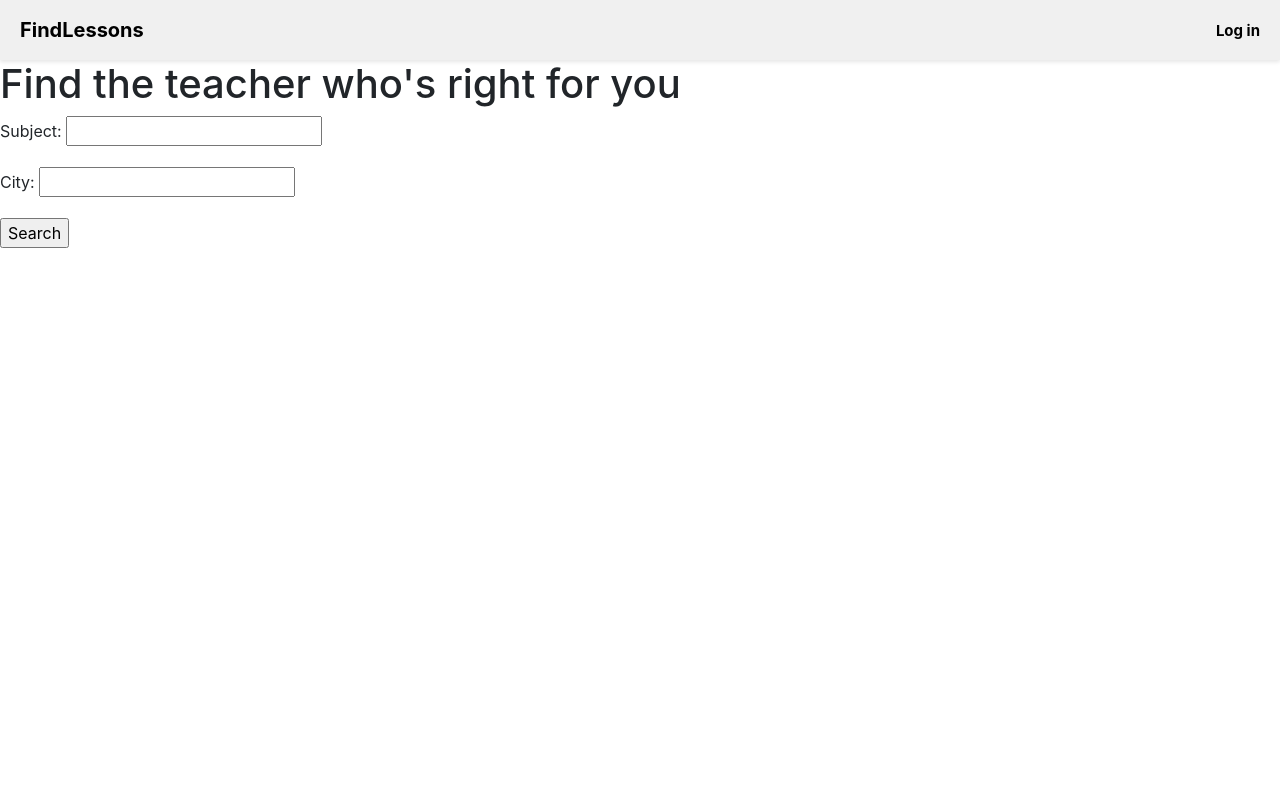
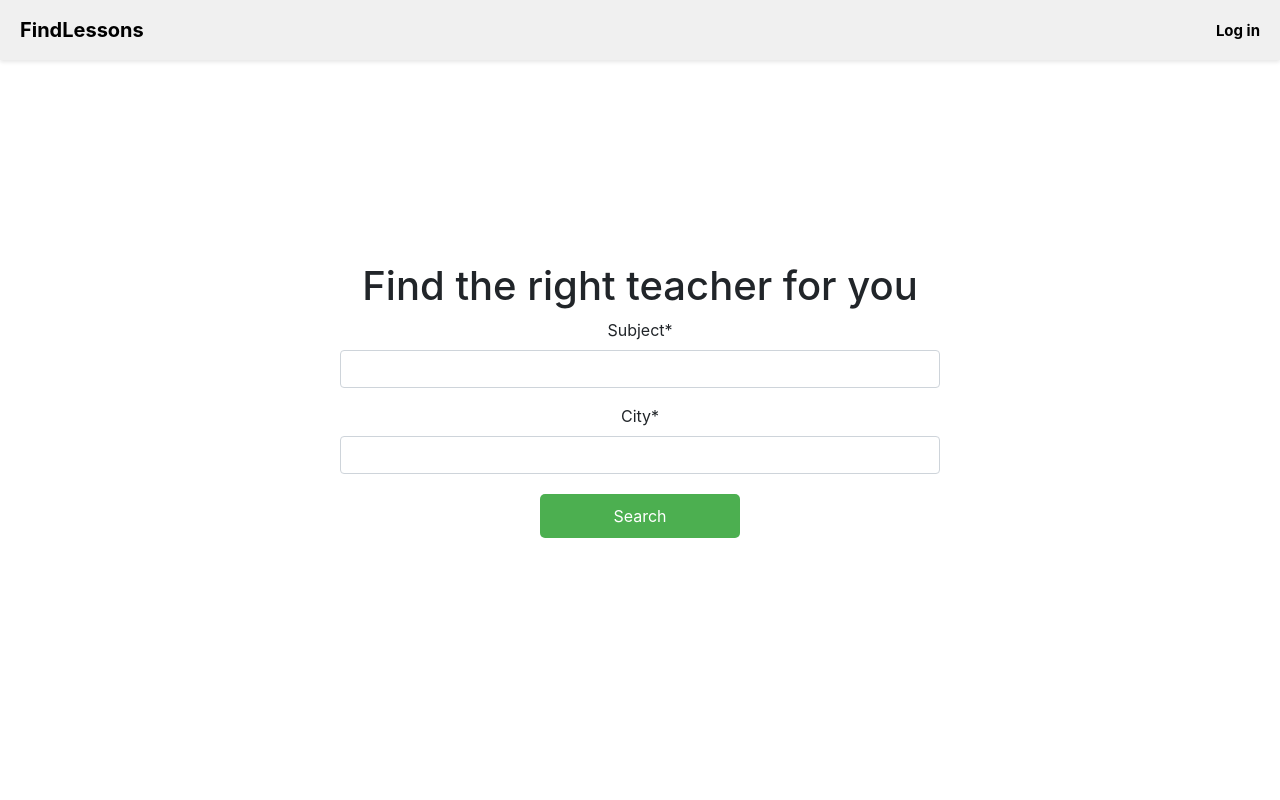
Before and after one commit to ch-fano/findLessons, a Django app: page / in a window 1280 px wide. Run offline with Django 5.2, Linux system fonts and the light colour scheme; some libraries are stand-ins or nearby versions.

Commit message:
Changed homepage and renamed Teacher.teacher to Teacher.profile

```diff
--- a/reservation/urls.py
+++ b/reservation/urls.py
@@ -24,6 +24,6 @@ urlpatterns = [
     path('', get_reservation_home, name='reservation_home'),
     path('search/<str:subject>/<str:city>/', SearchList.as_view(), name='search'),
     path('filter/<str:subject>/<str:city>/', get_filtered_list, name='filter'),
-    path('availability/<int:teacher>/', get_availability, name='availability_list'),
+    path('availability/<int:teacher_id>/', get_availability, name='availability_list'),
     path('availability/create/', CreateAvailabilityView.as_view(), name='availability_create'),
 ]
--- a/templates/homepage.html
+++ b/templates/homepage.html
@@ -1,8 +1,8 @@
 {% extends 'base.html' %}
+{% load crispy_forms_filters %}
 
 {% block title %} {{title}} {% endblock %}
 {% block bar %}
-
     {% if user.is_authenticated %}
         <a href="{% url 'user_profile:profile' %}" class="profile-image">
             <img src="{{ profile.picture.url }}" alt="Profile">
@@ -16,15 +16,52 @@
         </form>
         {{ form.media }}
     {% endif %}
+{% endblock %}
+
+{% block head %}
+    {{ block.super }}
+
+    <style>
+        html, body {
+            height: 100%;
+            margin: 0;
+            padding: 0;
+        }
+
+        .full-page-container {
+            min-height: 100%;
+            display: flex;
+            flex-direction: column;
+            justify-content: center;
+            align-items: center;
+            padding: 20px;
+            box-sizing: border-box;
+        }
+
+        .full-page-container h1, .full-page-container form {
+            width: 100%;
+            max-width: 600px;
+            text-align: center;
+        }
+
+        .btn-custom {
+            display: block;
+            width: 100%;
+            max-width: 200px;
+            margin: 20px auto 0;
+        }
+    </style>
+
 
 {% endblock %}
 
 {% block content %}
-
-    <h1> Find the teacher who's right for you </h1>
+    <div class="full-page-container">
+        <h1> Find the right teacher for you </h1>
         <form action="{% url 'homepage' %}" method="POST">
             {% csrf_token %}
-        {{form.as_p}}
-    <input type="submit" value="Search"> </form>
-
+            {{ form | crispy }}
+            <input type="submit" class="btn-custom" value="Search">
+        </form>
+    </div>
 {% endblock %}
--- a/user_profile/models.py
+++ b/user_profile/models.py
@@ -31,7 +31,7 @@ class Profile(models.Model):
 
 
 class Teacher(models.Model):
-    teacher = models.OneToOneField(Profile, on_delete=models.CASCADE)
+    profile = models.OneToOneField(Profile, on_delete=models.CASCADE)
     subjects = models.CharField(max_length=100)
     city = models.CharField(max_length=30)
     price = models.IntegerField(null=True,validators=[
```
Also changed, not shown: reservation/views.py (+5 -4 lines), db.sqlite3, user_profile/migrations/0011_rename_teacher_teacher_profile.py (added). Lines whose indentation alone changed are shown as unchanged.
